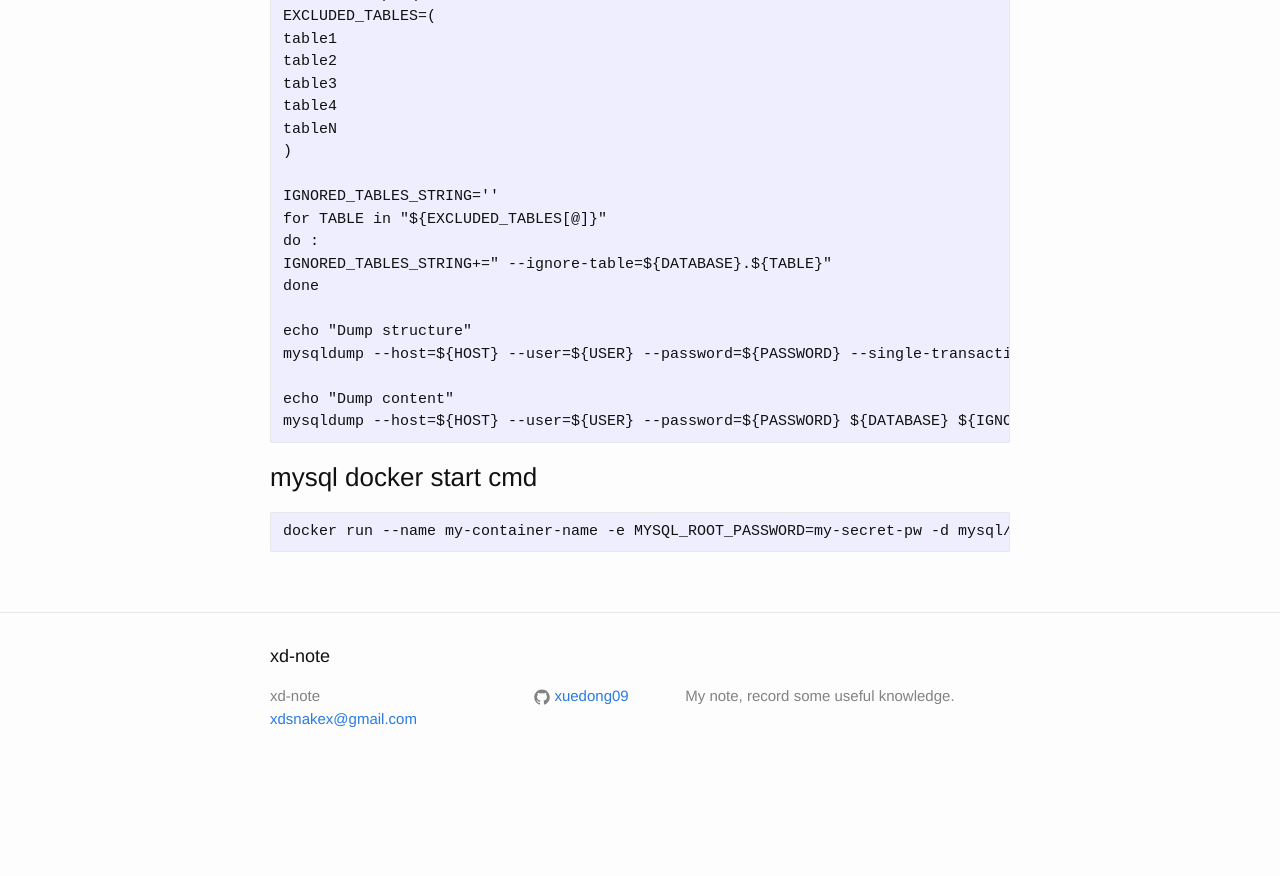
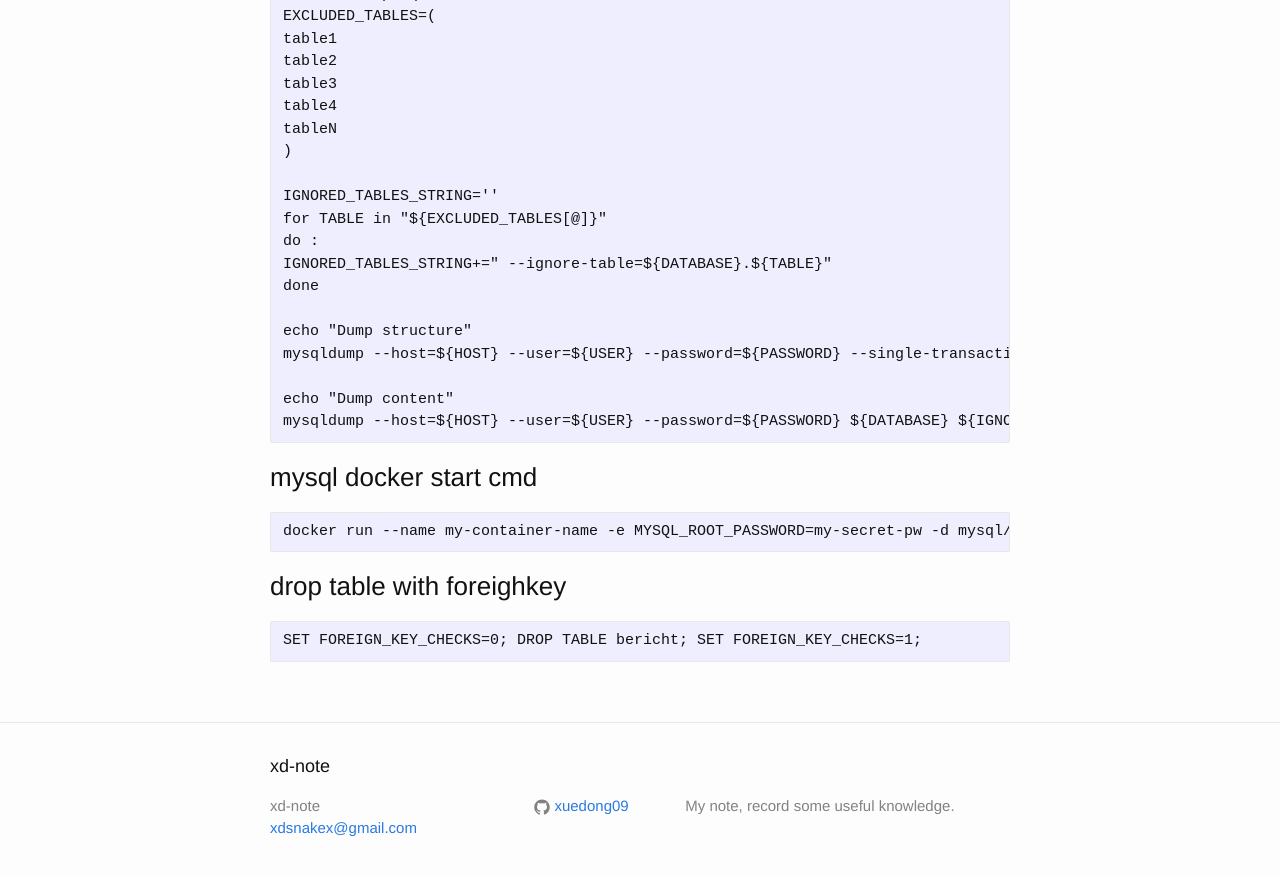
Before and after one commit to xuedong09/xuedong09.github.io, a Jekyll site: the page built from _posts/2016-05-20-mysql.md, in a window 1280 px wide and 900 px high, scrolled down 3971 px. Shown: the top 876 px of the window. Built offline with Jekyll 4.4.1, drawn with Linux system fonts in a browser that asks for light colours; before the commit the page ends 4761 px from its top, so only the background shows below that.

Commit message:
mysql: dorp table with foreign key

```diff
--- a/_posts/2016-05-20-mysql.md
+++ b/_posts/2016-05-20-mysql.md
@@ -196,3 +196,8 @@ categories: jekyll update
 ### mysql docker start cmd
 
     docker run --name my-container-name -e MYSQL_ROOT_PASSWORD=my-secret-pw -d mysql/mysql-server:tag
+
+
+### drop table with foreighkey
+
+    SET FOREIGN_KEY_CHECKS=0; DROP TABLE bericht; SET FOREIGN_KEY_CHECKS=1;
```
